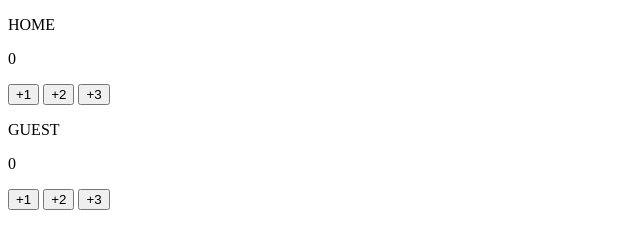
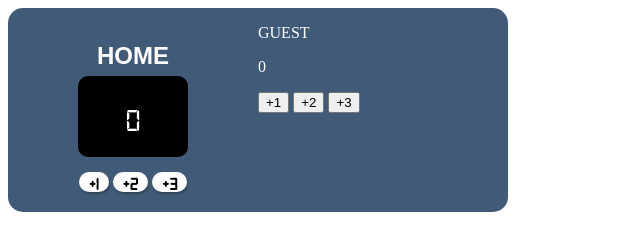
Before and after one commit to hussans/ProjectScoreboardPractice, a plain HTML site: page index.html in a window 1280 px wide. Shown: the whole page, without its empty margins (0-640 px from the left). Drawn offline with Linux system fonts and the light colour scheme.

Commit message:
Home Scoreboard Styling

```diff
--- a/index.html
+++ b/index.html
@@ -3,19 +3,22 @@
 <head>
     <meta charset="UTF-8">
     <meta name="viewport" content="width=device-width, initial-scale=1.0">
+    <link rel="stylesheet" href="./styles/style.css">
     <title> Scoreboard </title>
 </head>
 <body>
 
     <div class="scoreboard">
         <div class="home-scoreboard">
-            <p> HOME </p>
-            <div>
+            <p class="home-title"> HOME </p>
+            <div class="home-scorebg">
                 <p id="home-score"> 0 </p>
             </div>
-            <button id="home-score1"> +1 </button>
-            <button id="home-score2"> +2 </button>
-            <button id="home-score3"> +3 </button>
+            <div class="home-buttons">
+                <button id="home-score1"> +1 </button>
+                <button id="home-score2"> +2 </button>
+                <button id="home-score3"> +3 </button>
+            </div>
         </div>
         <div class="guest-scoreboard">
             <p> GUEST </p>
--- a/styles/style.css
+++ b/styles/style.css
@@ -0,0 +1,71 @@
+@font-face {
+    font-family: 'Digital-7';
+    src: url(../assets/digital-7.ttf);
+}
+body {
+    color: white;
+}
+
+.scoreboard {
+    background-color: #415a77;
+
+    display: grid;
+    grid-template-columns: repeat(2, 1fr);
+    grid-template-rows: 2;
+    width: 500px;
+
+    border-radius: 15px;
+}
+
+.home-scoreboard {
+    display: flex;
+    flex-direction: column;
+    justify-content: center;
+    align-items: center;
+    padding: 10px;
+}
+
+.home-scorebg {
+    background-color: #000000;
+    width: 110px;
+    display: flex;
+    justify-content: center;
+    align-items: center;
+    border-radius: 10px;
+    margin: 5px;
+}
+
+.home-title {
+    font-family: Arial, Helvetica, sans-serif;
+    font-weight: 600;
+    font-size: 1.5rem;
+    margin-bottom: 1px;
+}
+
+#home-score {
+    font-family: 'Digital-7', Arial, Helvetica, sans-serif;
+    font-size: 2rem;
+}
+
+.home-buttons button {
+    background-color: white;
+    border: none;
+    border-radius: 10px;
+
+    font-family: 'Digital-7', Arial, Helvetica, sans-serif;
+    font-weight: 600;
+    font-size: 1.1rem;
+    padding: 5px 10px;
+    margin: 10px 0;
+    box-shadow: 1px 2px 2px rgb(0, 0, 0, 0.250);
+}
+
+.home-buttons button:hover {
+    background-color: rgb(93, 93, 93);
+    color: white;
+}
+
+.home-buttons button:active {
+    background-color: white;
+    color: #000000;
+}
```
Also changed, not shown: assets/digital-7.ttf (added), 2 other files.
